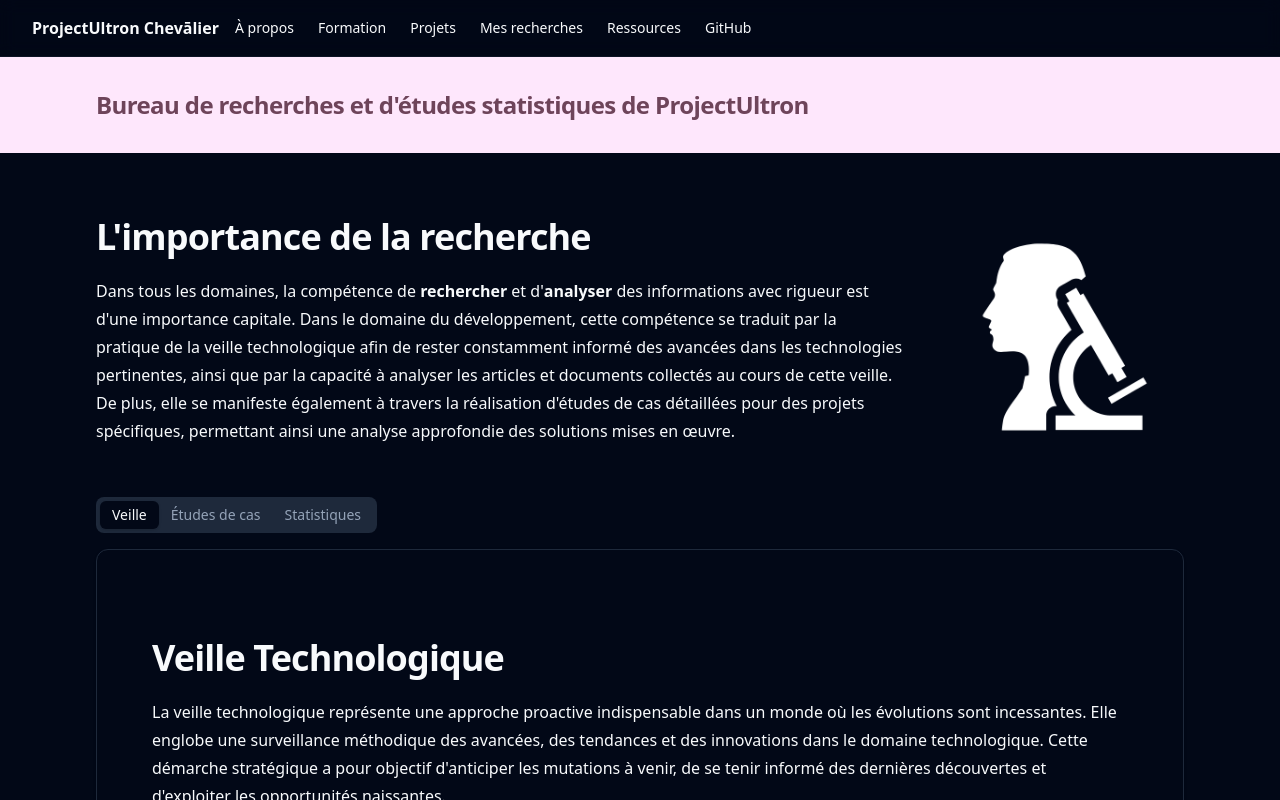
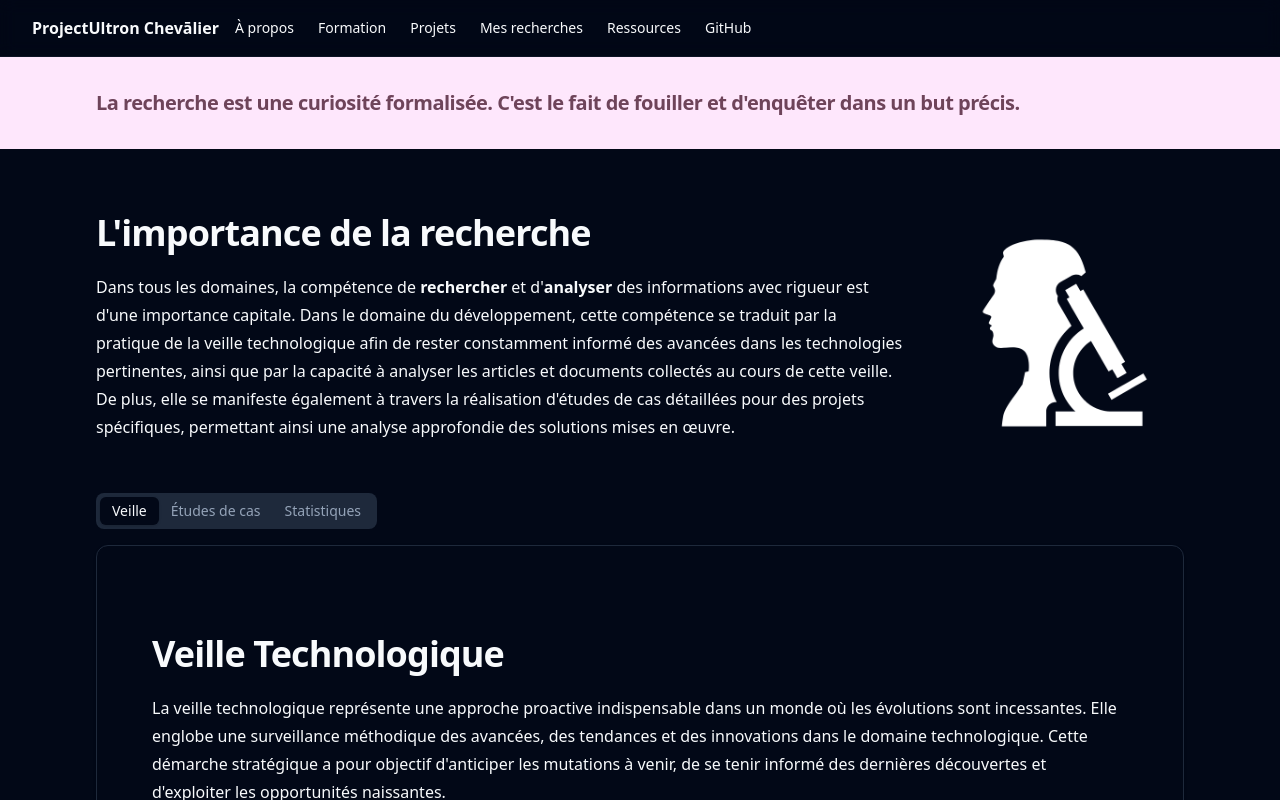
Before and after one commit to MrInspection/Chevalier, a React (Vite) app: page /research in a window 1280 px wide. Shown: the top 800 px of the page. Built offline with nearby package versions, Linux system fonts and the light colour scheme.

Commit message:
Minor enhancements

```diff
--- a/src/pages/research/components/research-content.jsx
+++ b/src/pages/research/components/research-content.jsx
@@ -6,8 +6,8 @@ export function ResearchHero() {
             <div className={"bg-[#fee7fc] h-full justify-center"}>
                 <div className={"container relative mx-auto max-w-6xl mb-10"}>
                     <div className={"py-8"}>
-                        <h1 className="scroll-m-20 text-2xl font-extrabold tracking-tight text-[#6E445A]">
-                            Bureau de recherches et d{"'"}études statistiques de ProjectUltron
+                        <h1 className="scroll-m-20 text-xl font-extrabold tracking-tight text-[#6E445A]">
+                            La recherche est une curiosité formalisée. C{"'"}est le fait de fouiller et d{"'"}enquêter dans un but précis.
                         </h1>
                     </div>
                 </div>
--- a/src/pages/research/data/cases-studies/case-chevalier.jsx
+++ b/src/pages/research/data/cases-studies/case-chevalier.jsx
@@ -26,8 +26,8 @@ function ResearchHero() {
                 <div className={"container relative mx-auto max-w-6xl mb-10"}>
                     <div className={"py-8"}>
                         <Link to={"/research"}>
-                            <h1 className="scroll-m-20 text-2xl font-extrabold tracking-tight text-[#6E445A] hover:text-[#A558A0]">
-                                Bureau de recherches et d{"'"}études statistiques de ProjectUltron
+                            <h1 className="scroll-m-20 text-xl font-extrabold tracking-tight text-[#6E445A] hover:text-[#A558A0]">
+                                La recherche est une curiosité formalisée. C{"'"}est le fait de fouiller et d{"'"}enquêter dans un but précis.
                             </h1>
                         </Link>
                     </div>
```
